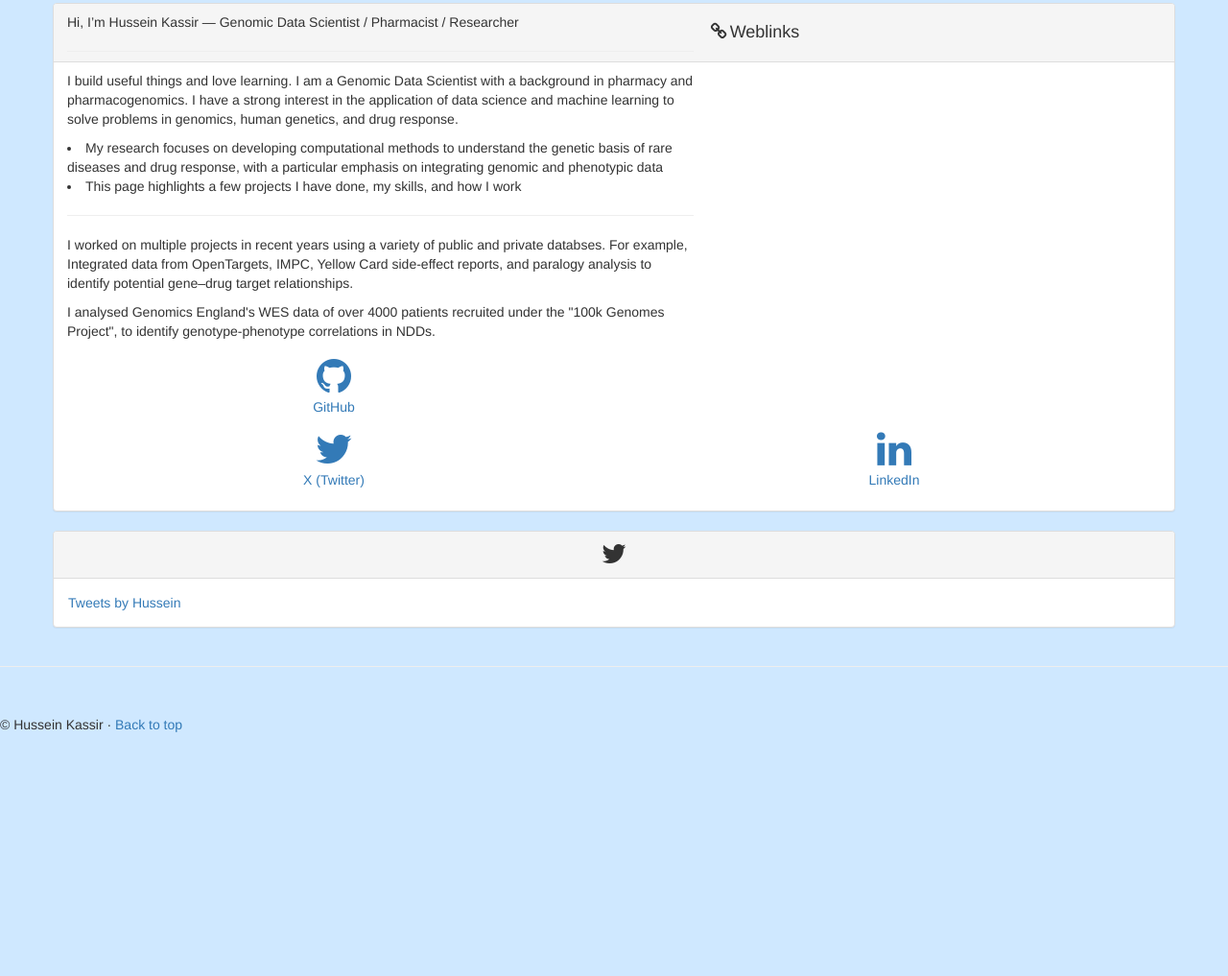
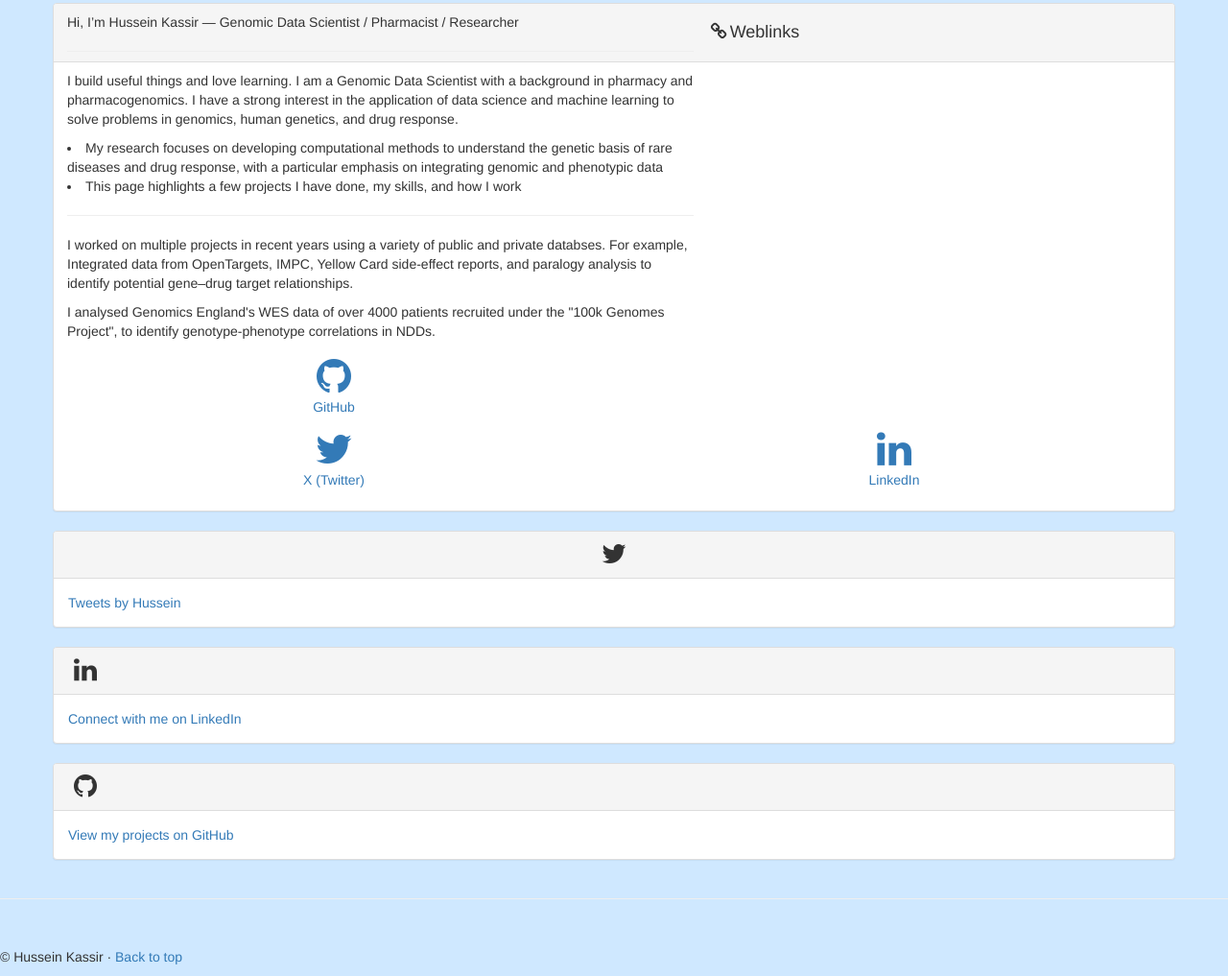
Before and after one commit to kassirhussein/kassirhussein.github.io, a plain HTML site: page index.html in a window 1280 px wide. Shown: the part 837-1854 px from the top of the page at 96% size. Before the commit the page ends 1612 px from the top, so only its background shows below. Drawn offline with nearby package versions, Linux system fonts and the light colour scheme.

Commit message:
Add LinkedIn and GitHub panels to index.html

```diff
--- a/index.html
+++ b/index.html
@@ -249,7 +249,20 @@
                         </div>
                     </div>
 
+                <div class="panel panel-default">
+                    <div class="panel-heading linkedin-panel-heading">
+                        <i class="fa fa-fw fa-linkedin fa-2x"></i>
+                    </div>
+                    <div class="panel-body">
+                        <a href="https://www.linkedin.com/in/hussein-kassir-pharmacist/" target="_blank">Connect with me on LinkedIn</a></div>
+                </div>
 
+                <div class="panel panel-default">
+                    <div class="panel-heading github-panel-heading">
+                        <i class="fa fa-fw fa-github fa-2x"></i>
+                    </div>
+                    <div class="panel-body"><a href="https://github.com/kassirhussein" target="_blank">View my projects on GitHub</a></div>
+                </div>
 
 
                 </div>
```
